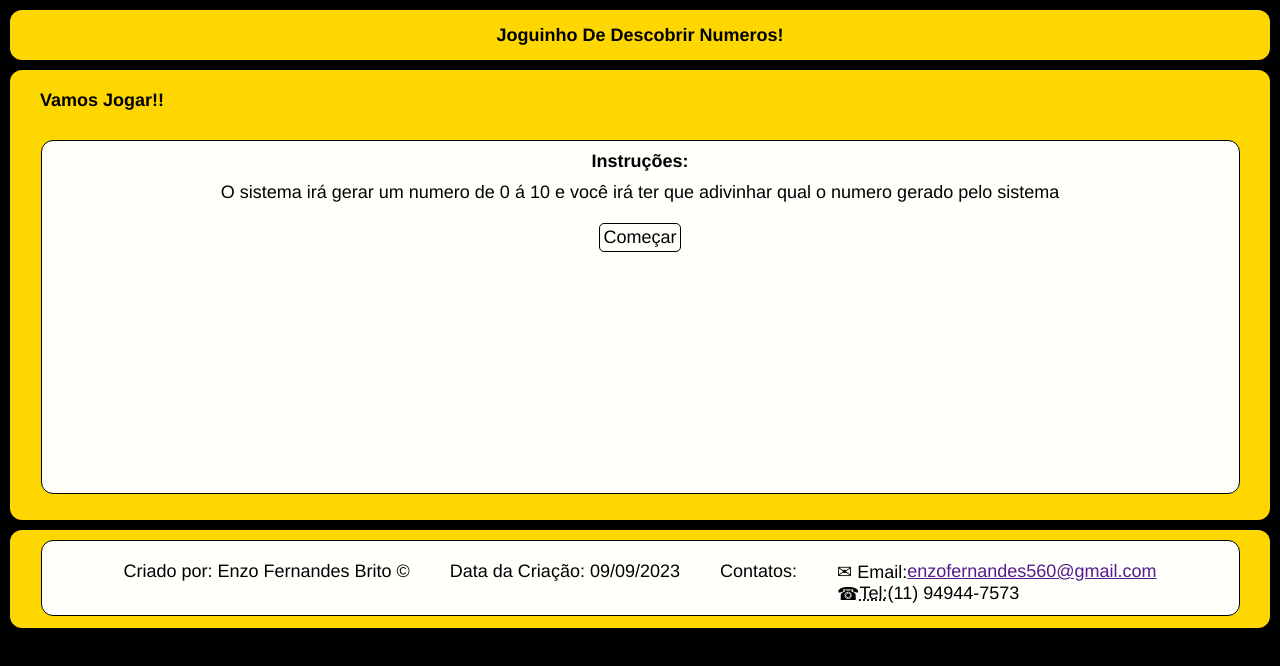
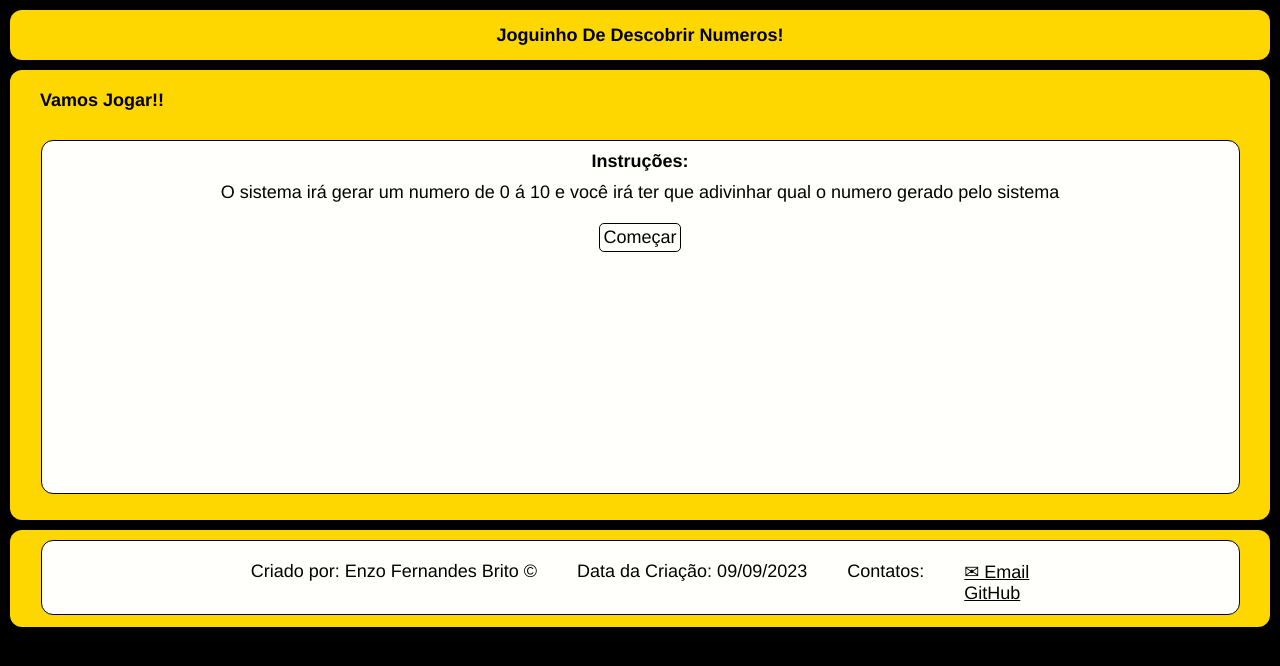
Before and after one commit to Enzo-1022/jogo-de-descobrir-numero, a plain HTML site: page Jogo-De-Descobrir-Numeros/index.html.html in a window 1280 px wide. Drawn offline with Linux system fonts and the light colour scheme.

Commit message:
alguns ajustes
fiz alguns ajustes no codigo adicionei o link do meu github, e coloquei a tag script dentro do header

```diff
--- a/Jogo-De-Descobrir-Numeros/css/style.css
+++ b/Jogo-De-Descobrir-Numeros/css/style.css
@@ -135,6 +135,9 @@ address{
 li{
     display: flex;
 }
+a{
+    color: black;
+}
 
 h4,p{
     padding-top: 10px;
--- a/Jogo-De-Descobrir-Numeros/index.html.html
+++ b/Jogo-De-Descobrir-Numeros/index.html.html
@@ -4,6 +4,7 @@
     <meta charset="UTF-8">
     <meta name="viewport" content="width=device-width, initial-scale=1.0">
     <link rel="stylesheet" href="css/style.css">
+    <script src="js/script.js" defer></script>
     <title>Joguinho</title>
 </head>
 <body>
@@ -44,13 +45,12 @@
                     <li>Data da Criação: 09/09/2023</li>
                     <li>Contatos:</li>
                         <ul id="ul02">
-                            <li>&#9993; Email: <a href="">enzofernandes560@gmail.com</a></li>
-                            <li>&phone; <abbr title="Telefone">Tel:</abbr> (11) 94944-7573</li>
+                            <li><a href="mailto:enzofernandes560@gmail.com">&#9993; Email</a></li>
+                            <li><a href="https://github.com/Enzo-1022" target="_blank">GitHub</a></li>
                         </ul>
                 </ul>
             </div>
         </div>
     </footer>
-    <script src="js/script.js"></script>
 </body>
 </html>
```
